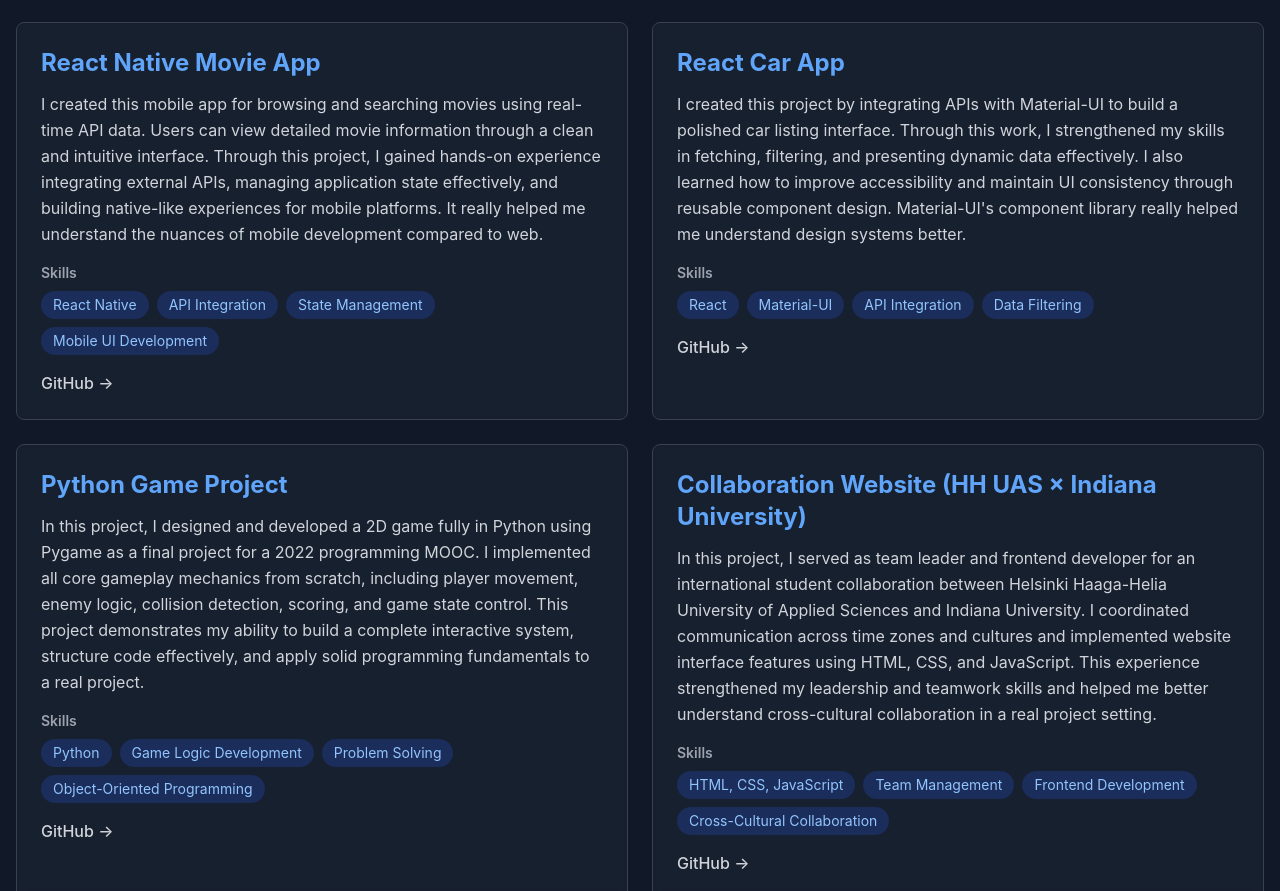
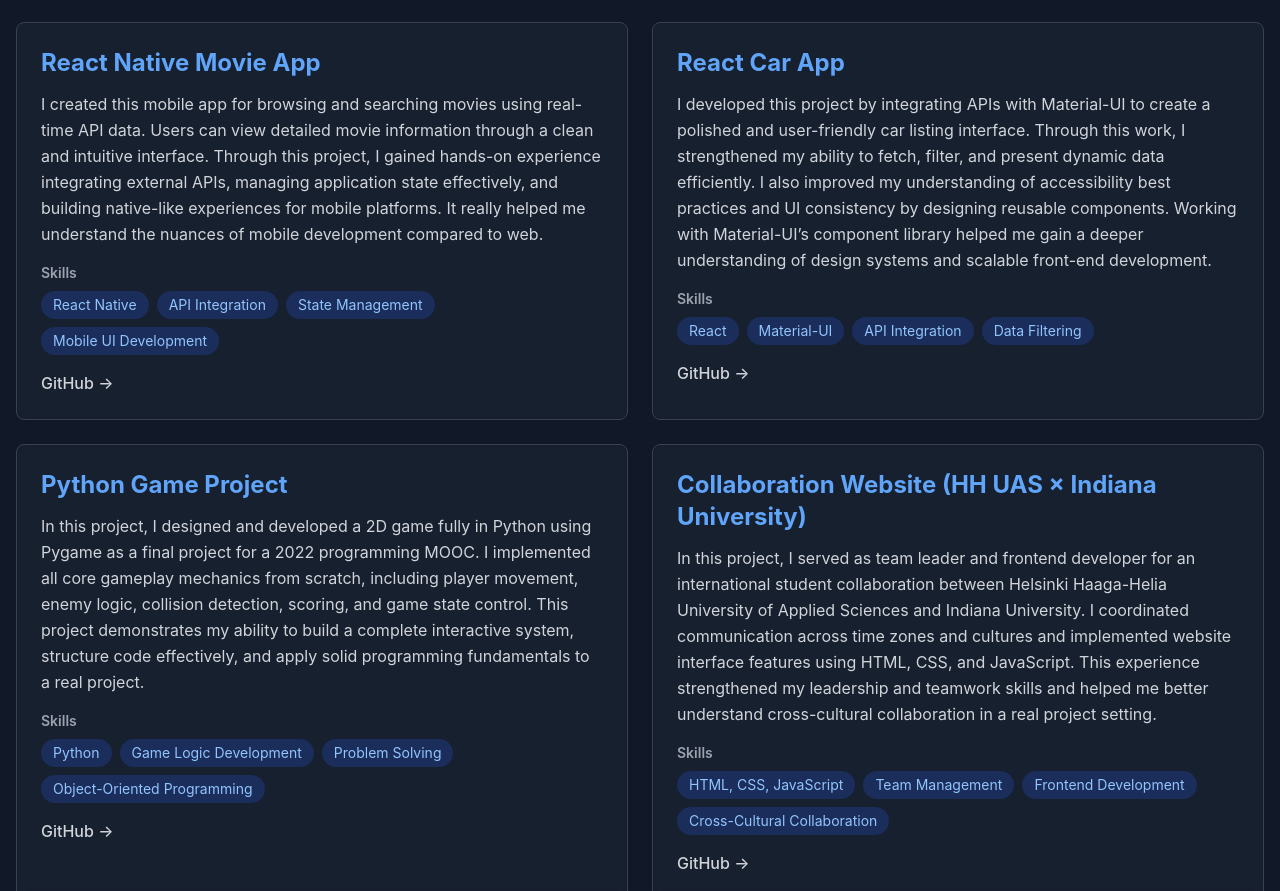
Before and after one commit to qian-27/my-portfolio, a React (Create React App) app: page / in a window 1280 px wide. Shown: the part 1992-2883 px from the top of the page. Built offline with nearby package versions, Linux system fonts and the light colour scheme.

Commit message:
Update content

```diff
--- a/src/data/projectsData.js
+++ b/src/data/projectsData.js
@@ -38,7 +38,7 @@
   },
   {
     title: "React Car App",
-    description: "I created this project by integrating APIs with Material-UI to build a polished car listing interface. Through this work, I strengthened my skills in fetching, filtering, and presenting dynamic data effectively. I also learned how to improve accessibility and maintain UI consistency through reusable component design. Material-UI's component library really helped me understand design systems better.",
+    description: "I developed this project by integrating APIs with Material-UI to create a polished and user-friendly car listing interface. Through this work, I strengthened my ability to fetch, filter, and present dynamic data efficiently. I also improved my understanding of accessibility best practices and UI consistency by designing reusable components. Working with Material-UI’s component library helped me gain a deeper understanding of design systems and scalable front-end development.",
     tech: ["React", "Material-UI", "API Integration", "Data Filtering"],
     github: "https://github.com/qian-27/React-Car-App"
   },
```
